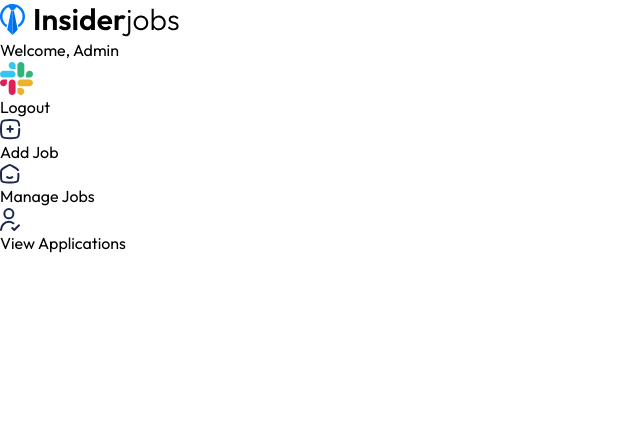
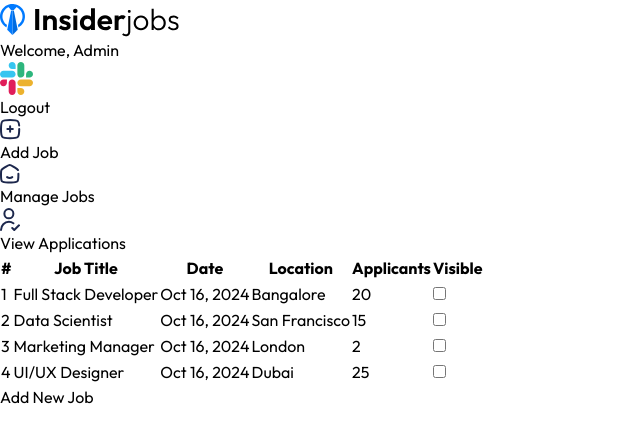
Before and after one commit to RATHODKAUSHAL/InsiderJobs, a React (Vite) app in the folder JobPortal/: page /dashboard/manage-jobs in a window 1280 px wide. Shown: the top 442 px of the page, without its empty margins (0-640 px from the left). Built offline with nearby package versions, Linux system fonts and the light colour scheme.

Commit message:
ManageJobs Section Added UI

```diff
--- a/JobPortal/src/pages/ManageJobs.jsx
+++ b/JobPortal/src/pages/ManageJobs.jsx
@@ -1,9 +1,46 @@
 import React from 'react'
+import { manageJobsData } from '../assets/assets'
+import moment from 'moment'
+import {useNavigate} from 'react-router-dom'
 
 const ManageJobs = () => {
+  const navigate = useNavigate();
   return (
-    <div>
-
+    <div className='container p-4 max-w-5xl'>
+      <div className='overflow-x-auto'>
+        <table className='min-w-full bg-white border border-e-gray-200 max-sm:text-sm'>
+          <thead>
+            <tr>
+              <th className='py-2 px-4 border-b text-left max-sm:hidden'>#</th>
+              <th className='py-2 px-4 border-b text-left'>Job Title</th>
+              <th className='py-2 px-4 border-b text-left max-sm:hidden'>Date</th>
+              <th className='py-2 px-4 border-b text-left max-sm:hidden'>Location</th>
+              <th className='py-2 px-4 border-b text-center'>Applicants</th>
+              <th className='py-2 px-4 border-b text-left'>Visible</th>
+            </tr>
+          </thead>
+          <tbody>
+            {
+              manageJobsData.map((job,index) => (
+                <tr key={index} className='text-gray-700'>
+                  <td className='py-2 px-4 border-b max-sm:hidden'>{index + 1}</td>
+                  <td className='py-2 px-4 border-b'>{job.title}</td>
+                  <td className='py-2 px-4 border-b max-sm:hidden'>{moment(job.date).format('ll')}</td>
+                  <td className='py-2 px-4 border-b max-sm:hidden'>{job.location}</td>
+                  <td className='py-2 px-4 border-b text-center'>{job.applicants}</td>
+                  <td className='py-2 px-4 border-b'>
+                    <input className='scale-125 ml-4' type="checkbox" />
+                  </td>
+                </tr>
+              ))
+            }
+          </tbody>
+        </table>
+      </div>
+      {/* button */}
+      <div className='mt-4 flex justify-end'>
+            <button onClick={() => navigate('/dashboard/add-job')} className='bg-black text-white py-2 px-4 rounded-full'>Add New Job</button>
+      </div>
     </div>
   )
 }
```
